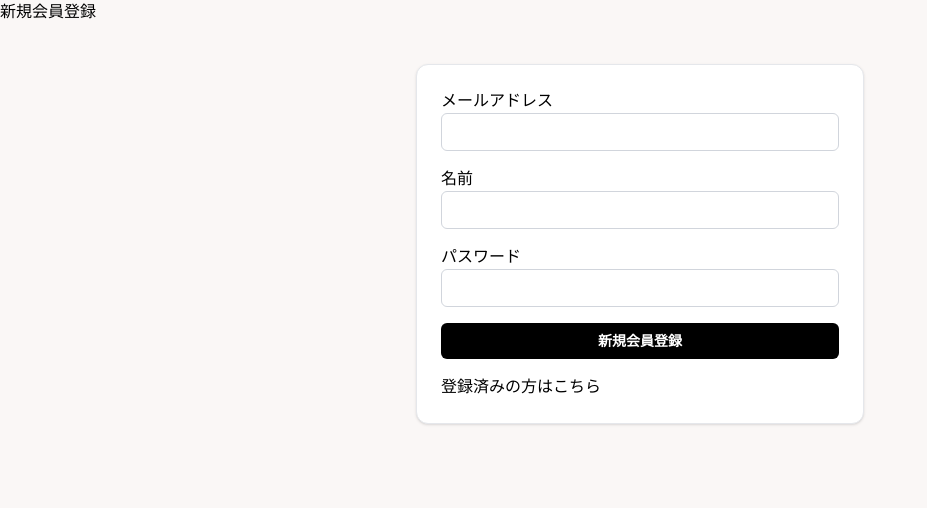
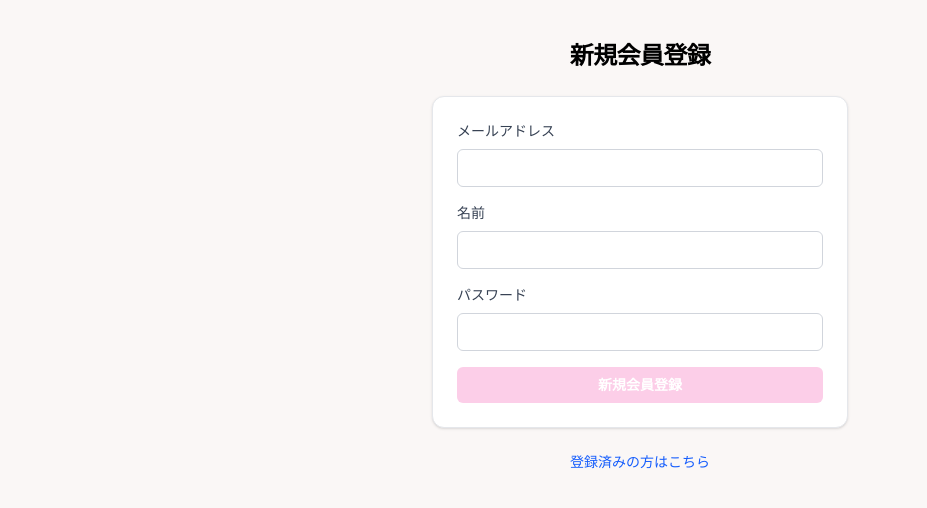
Before and after one commit to uk-code4610/web-developer-dribbble, a Next.js app: page /auth/signup in a window 1280 px wide. Shown: the top 508 px of the page, without its empty margins (0-927 px from the left). Built offline with nearby package versions, Linux system fonts and the light colour scheme; no server answers.

Commit message:
ログイン/新規登録画面のUI調整と遷移導線を追加

```diff
--- a/app/auth/login/page.tsx
+++ b/app/auth/login/page.tsx
@@ -1,13 +1,16 @@
 "use client";
 import { useState } from "react";
 import { supabase } from "@/app/lib/supabase/client";
-import { useRouter } from "next/navigation";
+import { useRouter, useSearchParams } from "next/navigation";
 import Button from "@/app/components/SendButton";
 const login = () => {
   const [email, setEmail] = useState("");
   const [password, setPassword] = useState("");
   const [isLogin, setIsLogin] = useState(false);
   const router = useRouter();
+  const searchParams = useSearchParams();
+  const rawNext = searchParams.get("next");
+  const nextPath = rawNext?.startsWith("/") ? rawNext : "/";
   const loginButton = async (event: React.FormEvent) => {
     event.preventDefault();
     setIsLogin(true);
@@ -26,35 +29,63 @@ const login = () => {
     } else {
       alert("ログインしました！");
       setIsLogin(false);
-      router.push("/");
+      router.push(nextPath);
     }
   };
+
+  const toSignup = () => {
+    router.push("/auth/signup");
+  };
   return (
-    <>
-      <h2>ログイン</h2>
+    <div className="mx-auto flex w-full max-w-md flex-col gap-6 px-4 py-10">
+      <h2 className="text-center text-2xl font-bold tracking-tight">
+        ログイン
+      </h2>
+
       <form
         onSubmit={loginButton}
-        className="mx-auto mt-10 max-w-md space-y-4 rounded-xl border border-gray-200 bg-white p-6 shadow"
+        className="w-full space-y-4 rounded-xl border border-gray-200 bg-white p-6 shadow-sm"
       >
-        <label>メールアドレス</label>
+        <div className="space-y-2">
+          <label className="block text-sm font-medium text-gray-700">
+            メールアドレス
+          </label>
           <input
             type="email"
             value={email}
             onChange={(e) => setEmail(e.target.value)}
-          className="w-full rounded-md border border-gray-300 px-3 py-2 text-sm focus:border-black focus:outline-none"
+            className="w-full rounded-md border border-gray-300 px-3 py-2 text-sm outline-none ring-0 transition focus:border-black focus:ring-1 focus:ring-black"
           />
-        <label>パスワード</label>
+        </div>
+
+        <div className="space-y-2">
+          <label className="block text-sm font-medium text-gray-700">
+            パスワード
+          </label>
           <input
             type="password"
             value={password}
             onChange={(e) => setPassword(e.target.value)}
-          className="w-full rounded-md border border-gray-300 px-3 py-2 text-sm focus:border-black focus:outline-none"
+            className="w-full rounded-md border border-gray-300 px-3 py-2 text-sm outline-none ring-0 transition focus:border-black focus:ring-1 focus:ring-black"
           />
-        <Button type="submit" isLoading={isLogin}>
+        </div>
+
+        <Button
+          type="submit"
+          isLoading={isLogin}
+          className="w-full rounded-md bg-pink-200 px-4 py-2 text-sm font-semibold text-gray-900 transition hover:bg-pink-300 disabled:opacity-60"
+        >
           ログイン
         </Button>
       </form>
-    </>
+      <button
+        onClick={toSignup}
+        type="button"
+        className="w-full text-center text-sm font-medium text-blue-600 transition hover:text-blue-700"
+      >
+        登録がまだの方はこちら
+      </button>
+    </div>
   );
 };
 
--- a/app/auth/signup/page.tsx
+++ b/app/auth/signup/page.tsx
@@ -47,42 +47,68 @@ const Signup = () => {
     router.push("/auth/login");
   };
   return (
-    <>
-      <h2>新規会員登録</h2>
+    <div className="mx-auto flex w-full max-w-md flex-col gap-6 px-4 py-10">
+      <h2 className="text-center text-2xl font-bold tracking-tight">
+        新規会員登録
+      </h2>
+
       <form
         onSubmit={signupButton}
-        className="mx-auto mt-10 max-w-md space-y-4 rounded-xl border border-gray-200 bg-white p-6 shadow"
+        className="w-full space-y-4 rounded-xl border border-gray-200 bg-white p-6 shadow-sm"
       >
-        <label>メールアドレス</label>
+        <div className="space-y-2">
+          <label className="block text-sm font-medium text-gray-700">
+            メールアドレス
+          </label>
           <input
             type="email"
             value={email}
             onChange={(e) => setEmail(e.target.value)}
-          className="w-full rounded-md border border-gray-300 px-3 py-2 text-sm focus:border-black focus:outline-none"
+            className="w-full rounded-md border border-gray-300 px-3 py-2 text-sm outline-none ring-0 transition focus:border-black focus:ring-1 focus:ring-black"
           />
-        <label>名前</label>
+        </div>
+
+        <div className="space-y-2">
+          <label className="block text-sm font-medium text-gray-700">
+            名前
+          </label>
           <input
             type="text"
             value={name}
             onChange={(e) => setName(e.target.value)}
-          className="w-full rounded-md border border-gray-300 px-3 py-2 text-sm focus:border-black focus:outline-none"
+            className="w-full rounded-md border border-gray-300 px-3 py-2 text-sm outline-none ring-0 transition focus:border-black focus:ring-1 focus:ring-black"
           />
-        <label>パスワード</label>
+        </div>
+
+        <div className="space-y-2">
+          <label className="block text-sm font-medium text-gray-700">
+            パスワード
+          </label>
           <input
             type="password"
             value={password}
             onChange={(e) => setPassword(e.target.value)}
-          className="w-full rounded-md border border-gray-300 px-3 py-2 text-sm focus:border-black focus:outline-none"
+            className="w-full rounded-md border border-gray-300 px-3 py-2 text-sm outline-none ring-0 transition focus:border-black focus:ring-1 focus:ring-black"
           />
-        <Button type="submit" isLoading={isSignup}>
+        </div>
+
+        <Button
+          type="submit"
+          isLoading={isSignup}
+          className="w-full rounded-md bg-pink-200 px-4 py-2 text-sm font-semibold text-gray-900 transition hover:bg-pink-300 disabled:opacity-60"
+        >
           新規会員登録
         </Button>
+      </form>
 
-        <button onClick={toLogin} type="button">
+      <button
+        onClick={toLogin}
+        type="button"
+        className="w-full text-center text-sm font-medium text-blue-600 transition hover:text-blue-700"
+      >
         登録済みの方はこちら
       </button>
-      </form>
-    </>
+    </div>
   );
 };
 export default Signup;
--- a/app/components/SendButton.tsx
+++ b/app/components/SendButton.tsx
@@ -1,8 +1,14 @@
 interface ButtonProps extends React.ButtonHTMLAttributes<HTMLButtonElement> {
   isLoading: boolean;
+  className?: string;
 }
 
-const SendButton = ({ children, isLoading, ...props }: ButtonProps) => {
+const SendButton = ({
+  children,
+  isLoading,
+  className = "",
+  ...props
+}: ButtonProps) => {
   return (
     <button
       {...props}
@@ -11,7 +17,7 @@ const SendButton = ({ children, isLoading, ...props }: ButtonProps) => {
         isLoading
           ? "bg-gray-400 cursor-not-allowed"
           : "bg-black hover:bg-gray-800"
-      }`}
+      } ${className}`}
     >
       {isLoading ? "処理中..." : children}
     </button>
--- a/app/context/UserContext.tsx
+++ b/app/context/UserContext.tsx
@@ -13,7 +13,7 @@ import { UserContextType } from "@/app/types/user";
 export const UserContext = createContext<UserContextType>({
   userId: null,
   displayName: null,
-  isLoggedIn: false,
+  isLoggedIn: null,
 });
 
 export const useUser = () => useContext(UserContext);
@@ -21,9 +21,10 @@ export const useUser = () => useContext(UserContext);
 export const UserProvider = ({ children }: { children: ReactNode }) => {
   const [userId, setUserId] = useState<string | null>(null);
   const [displayName, setDisplayName] = useState<string | null>(null);
-  const [isLoggedIn, setIsLoggedIn] = useState<boolean>(false);
+  const [isLoggedIn, setIsLoggedIn] = useState<boolean | null>(null);
   useEffect(() => {
     const fetchMyProfiles = async () => {
+      setIsLoggedIn(false);
       const { data } = await supabase.auth.getUser();
       const uid = data.user?.id ?? null;
       setUserId(uid);
--- a/app/page.tsx
+++ b/app/page.tsx
@@ -6,13 +6,14 @@ const Page = () => {
   const router = useRouter();
   const { isLoggedIn } = useUser();
 
-  const toMypage = () => {
-    if (!isLoggedIn) {
+  const requireLoginThen = (path: string) => {
+    if (isLoggedIn === null) return;
+    if (isLoggedIn === false) {
       alert("ログインしてください");
-      router.push("auth/login");
+      router.push(`/auth/login?next=${encodeURIComponent(path)}`);
       return;
     }
-    router.push("/mypage");
+    router.push(path);
   };
 
   return (
@@ -26,14 +27,14 @@ const Page = () => {
         </button>
 
         <button
-          onClick={() => router.push("/posts/create")}
+          onClick={() => requireLoginThen("/posts/create")}
           className="w-64 px-8 py-4 rounded-2xl bg-white text-[#6B7CFF] text-lg shadow-md hover:bg-[#F4F1F0] transition"
         >
           新規作成
         </button>
         <button
           className="w-64 px-8 py-4 rounded-2xl bg-white text-[#6B7CFF] text-lg shadow-md hover:bg-[#F4F1F0] transition"
-          onClick={toMypage}
+          onClick={() => requireLoginThen("/mypage")}
         >
           マイページ
         </button>
--- a/app/types/user.ts
+++ b/app/types/user.ts
@@ -1,5 +1,5 @@
 export interface UserContextType {
   userId: string | null;
   displayName: string | null;
-  isLoggedIn: boolean;
+  isLoggedIn: boolean | null;
 }
```
Lines whose indentation alone changed are shown as unchanged.
